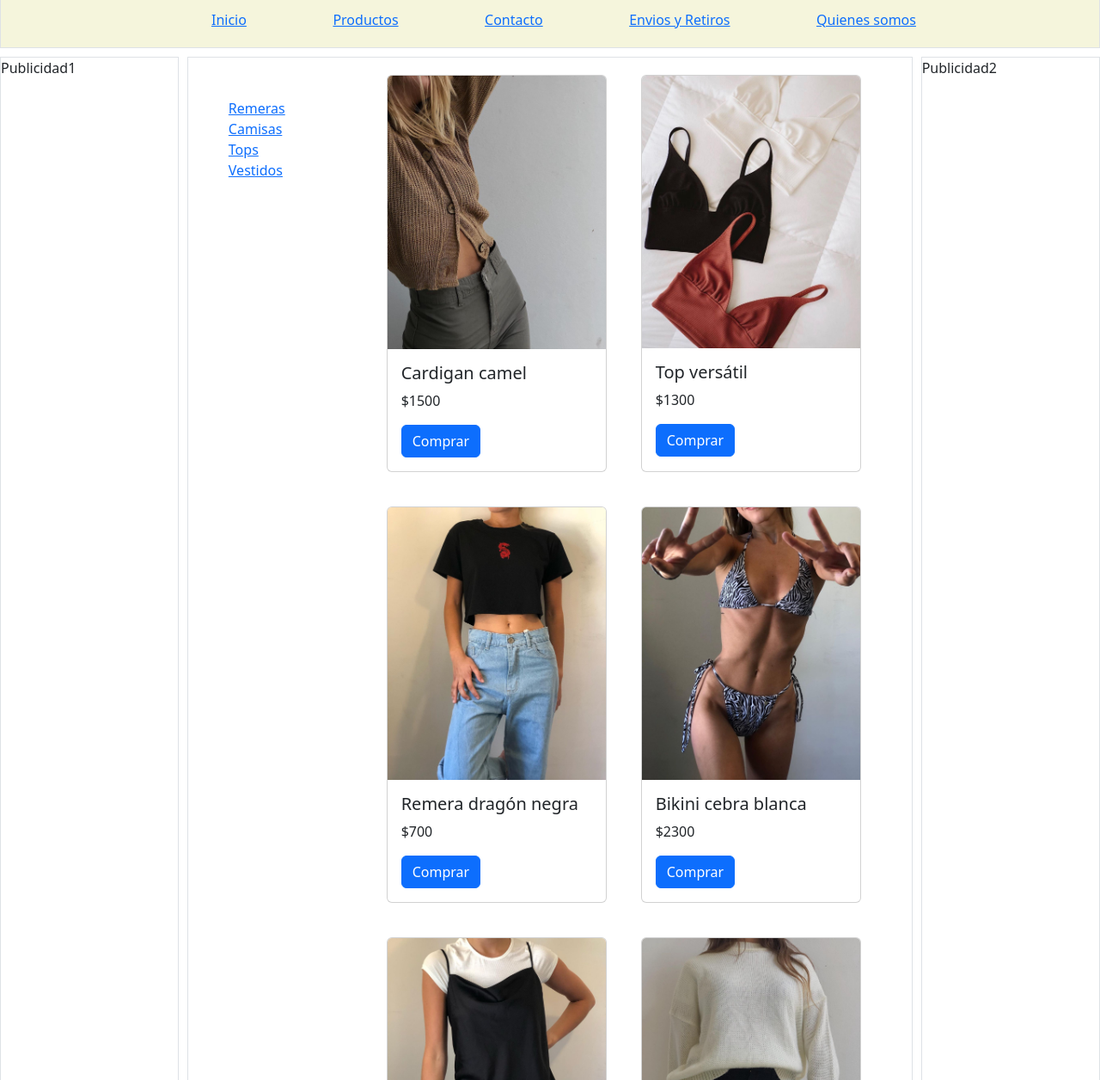
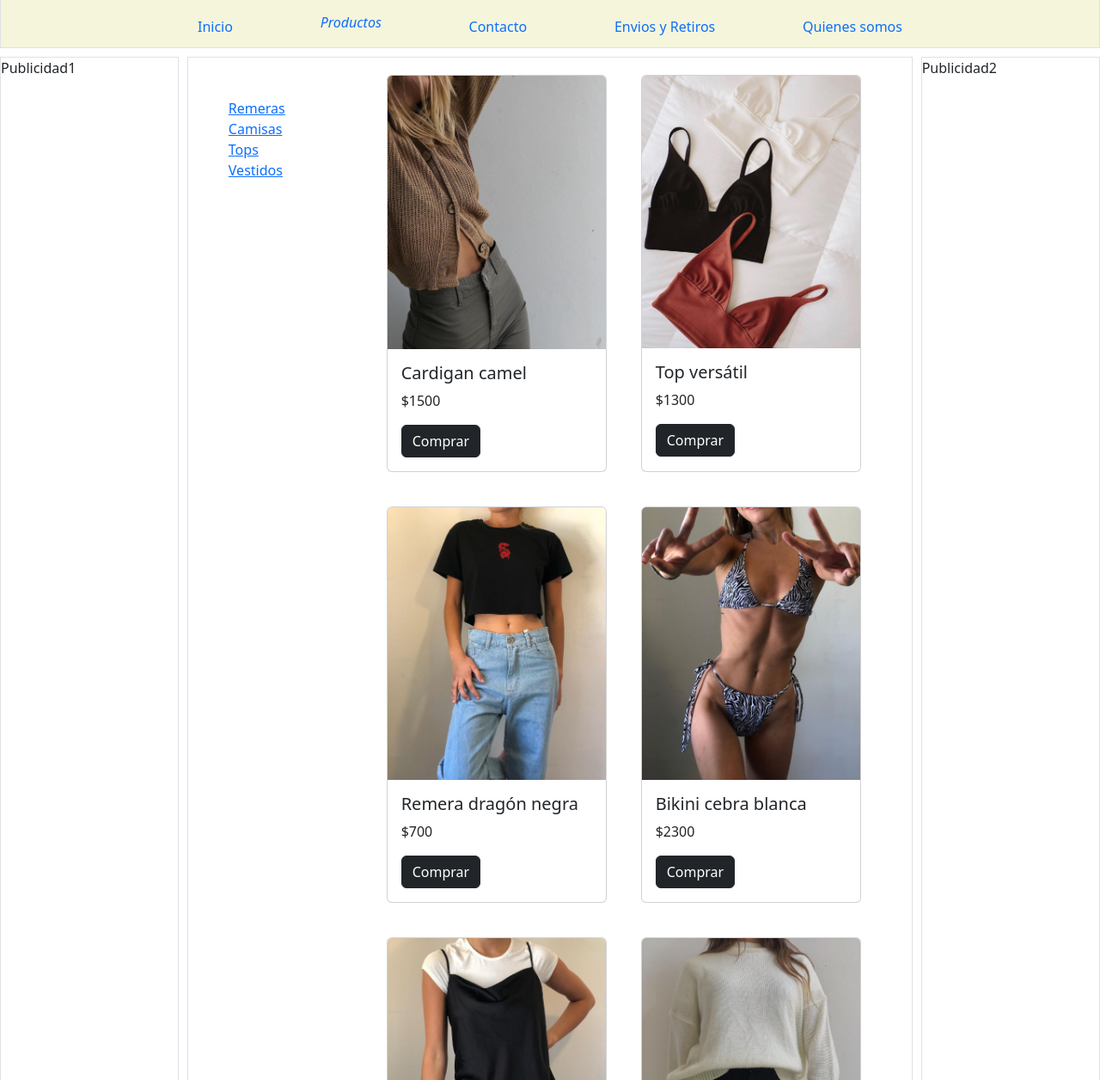
Before and after one commit to BedoyaManu/BedoyaTandem, a plain HTML site: page pages/productos.html in a window 1280 px wide. Shown: the part 44-1300 px from the top of the page at 86% size. Drawn offline with nearby package versions, Linux system fonts and the light colour scheme.

Commit message:
Segunda entrega

```diff
--- a/css/style.css
+++ b/css/style.css
@@ -143,6 +143,10 @@ footer{
   width:16rem;
 }
 
+.actual{
+  transform: translateY(-5px);
+  font-style: italic;
+}
 @media screen and (min-width:768px){
   div#destacados{
     flex-direction: row;
--- a/pages/productos.html
+++ b/pages/productos.html
@@ -19,12 +19,12 @@
       <h2 class="animate__animated animate__fadeInLeft">Estilo Tándem</h2>
     </div>
     <nav>
-      <ul>
-        <li><a href="../index.html">Inicio</a></li>
-        <li><a href="./productos.html">Productos</a></li>
-        <li><a href="./contacto.html">Contacto</a></li>
-        <li><a href="./envios.html">Envios y Retiros</a></li>
-        <li><a href="./nosotros.html">Quienes somos</a></li>
+      <ul class="nav">
+        <li class="nav-item"><a class="nav-link" href="../index.html">Inicio</a></li>
+        <li class="nav-item"><a class="nav-link actual" href="./productos.html">Productos</a></li>
+        <li class="nav-item"><a class="nav-link" href="./contacto.html">Contacto</a></li>
+        <li class="nav-item"><a class="nav-link" href="./envios.html">Envios y Retiros</a></li>
+        <li class="nav-item"><a class="nav-link" href="./nosotros.html">Quienes somos</a></li>
       </ul>
     </nav>
   </header>
@@ -52,7 +52,7 @@
         <div class="card-body">
           <h5 class="card-tittle">Cardigan camel</h5>
           <p class="card-text">$1500</p>
-          <a href="#" class="btn btn-primary">Comprar</a>
+          <a href="#" class="btn btn-dark">Comprar</a>
         </div>
       </div>
       <div class="card ver">
@@ -60,7 +60,7 @@
         <div class="card-body">
           <h5 class="card-tittle">Top versátil</h5>
           <p class="card-text">$1300</p>
-          <a href="#" class="btn btn-primary">Comprar</a>
+          <a href="#" class="btn btn-dark">Comprar</a>
         </div>
       </div>
       <div class="card ver">
@@ -68,7 +68,7 @@
         <div class="card-body">
           <h5 class="card-tittle">Remera dragón negra</h5>
           <p class="card-text">$700</p>
-          <a href="#" class="btn btn-primary">Comprar</a>
+          <a href="#" class="btn btn-dark">Comprar</a>
         </div>
       </div>
       <div class="card ver">
@@ -76,7 +76,7 @@
         <div class="card-body">
           <h5 class="card-tittle">Bikini cebra blanca</h5>
           <p class="card-text">$2300</p>
-          <a href="#" class="btn btn-primary">Comprar</a>
+          <a href="#" class="btn btn-dark">Comprar</a>
         </div>
       </div>
       <div class="card ver">
@@ -84,7 +84,7 @@
         <div class="card-body">
           <h5 class="card-tittle">Vestido versátil</h5>
           <p class="card-text">$1800</p>
-          <a href="#" class="btn btn-primary">Comprar</a>
+          <a href="#" class="btn btn-dark">Comprar</a>
         </div>
       </div>
       <div class="card ver">
@@ -92,7 +92,7 @@
         <div class="card-body">
           <h5 class="card-tittle">Sweater Zara</h5>
           <p class="card-text">$1900</p>
-          <a href="#" class="btn btn-primary">Comprar</a>
+          <a href="#" class="btn btn-dark">Comprar</a>
         </div>
       </div>
     </div>
@@ -102,7 +102,7 @@
   <footer class="border">
     <img src="../img/logo.png" alt="Icono Tandem" id="logoChico" />
     <!-- No funciona el link pero ya lo dejo puesto para referencia -->
-    <a href="http://">Nuestras políticas de privacidad</a>
+    <a href="#">Nuestras políticas de privacidad</a>
     <a href="https://www.instagram.com/estilotandem" target="_blank"><img src="../img/instagram.png"
         alt="Instagram" /></a>
   </footer>
```
Also changed, not shown: index.html (+10 -10 lines), pages/contacto.html (+7 -7 lines), pages/envios.html (+7 -7 lines), pages/nosotros.html (+8 -8 lines).
